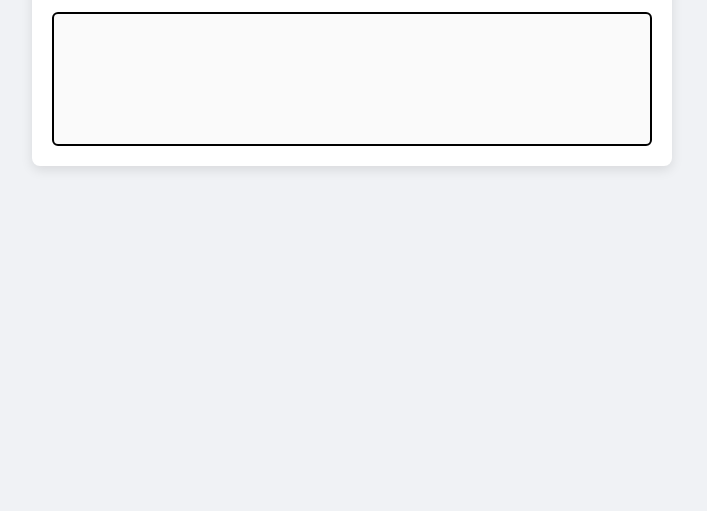
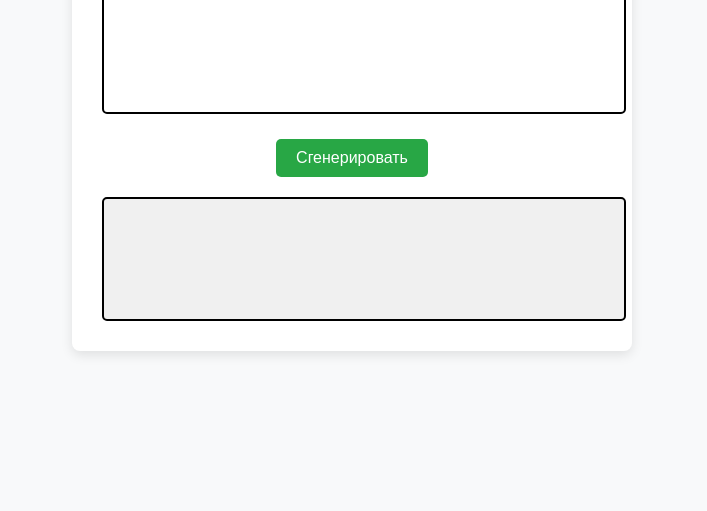
Before and after one commit to Avec524/web-app1, a plain HTML site: page app.html in a window 1280 px wide. Shown: the part 289-800 px from the top of the page, without its empty margins (288-995 px from the left). Drawn offline with Linux system fonts and the light colour scheme.

Commit message:
Update style.css

```diff
--- a/style.css
+++ b/style.css
@@ -1,31 +1,71 @@
-body, html {
-  margin:0; padding:0; font-family:Arial, sans-serif;
-  background:#f0f2f5; color:#333;
+body {
+  margin: 0;
+  padding: 0;
+  font-family: 'Segoe UI', sans-serif;
+  background: #f8f9fa;
+  display: flex;
+  justify-content: center;
+  align-items: center;
+  min-height: 100vh;
 }
 .container {
-  max-width:600px; margin:50px auto; padding:20px;
-  background:#fff; border-radius:8px; text-align:center;
-  box-shadow:0 4px 12px rgba(0,0,0,0.1);
+  background: #fff;
+  padding: 30px;
+  border-radius: 8px;
+  box-shadow: 0 4px 12px rgba(0,0,0,0.1);
+  text-align: center;
+  width: 90%;
+  max-width: 500px;
 }
-h1 { margin-bottom:20px; }
+h1 {
+  margin-bottom: 20px;
+  font-size: 24px;
+}
+p {
+  margin: 20px 0;
+  font-size: 16px;
+}
 .button {
-  display:inline-block; padding:12px 24px;
-  background:#007bff; color:#fff; border-radius:6px;
-  text-decoration:none; transition:.3s;
+  display: inline-block;
+  padding: 12px 24px;
+  background: #007bff;
+  color: #fff;
+  border-radius: 6px;
+  text-decoration: none;
+  font-size: 16px;
 }
-.button:hover { background:#0056b3; }
-textarea {
-  width:100%; padding:10px; margin-top:20px;
-  border:2px solid #000; border-radius:6px;
+.button:hover {
+  background: #0056b3;
+}
+textarea.input-box {
+  width: 100%;
+  height: 120px;
+  border: 2px solid #000;
+  border-radius: 5px;
+  padding: 10px;
+  margin-bottom: 20px;
+  resize: none;
+  font-size: 16px;
+}
+.output-box {
+  width: 100%;
+  min-height: 100px;
+  border: 2px solid #000;
+  border-radius: 5px;
+  padding: 10px;
+  background: #f0f0f0;
+  margin-top: 20px;
+  text-align: left;
 }
 button {
-  margin-top:20px; padding:10px 20px;
-  background:#28a745; color:#fff; border:none;
-  border-radius:6px; cursor:pointer;
+  padding: 10px 20px;
+  background: #28a745;
+  color: #fff;
+  border: none;
+  border-radius: 5px;
+  cursor: pointer;
+  font-size: 16px;
 }
-button:hover { background:#218838; }
-.output-box {
-  margin-top:20px; padding:15px;
-  border:2px solid #000; border-radius:6px;
-  background:#fafafa; min-height:100px; text-align:left;
+button:hover {
+  background: #218838;
 }
```
